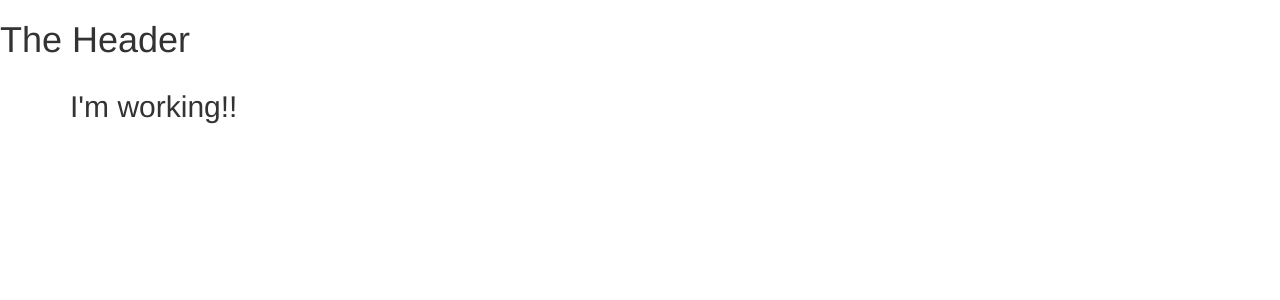
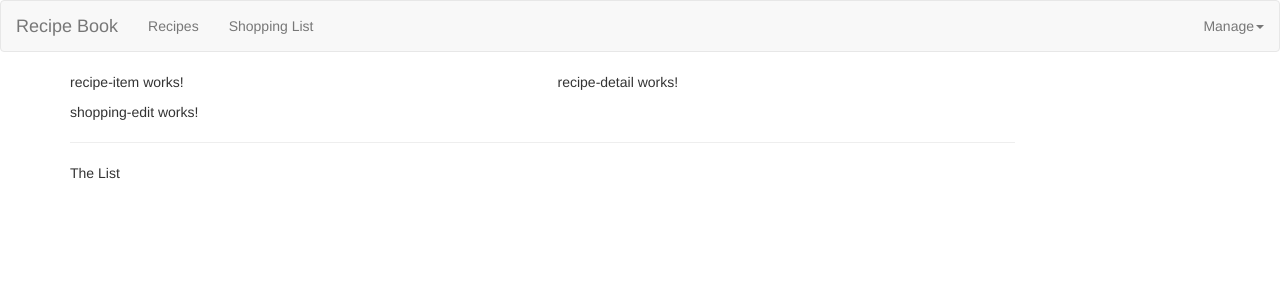
Before and after one commit to andylushman/Angular-Recipe-Book, an Angular app: page / in a window 1280 px wide. Shown: the top 300 px of the page. Built offline with nearby package versions, Linux system fonts and the light colour scheme.

Commit message:
Created Recipe constructor

```diff
--- a/src/app/app.component.html
+++ b/src/app/app.component.html
@@ -2,7 +2,8 @@
 <div class="container">
   <div class="row">
     <div class="col-md-12">
-      <h2>I'm working!!</h2>
+      <app-recipes></app-recipes>
+      <app-shopping-list></app-shopping-list>
     </div>
   </div>
 </div>
--- a/src/app/header/header.component.html
+++ b/src/app/header/header.component.html
@@ -1 +1,25 @@
-<h1>The Header</h1>
+<nav class="navbar navbar-default">
+    <div class="container-fluid">
+        <div class="navbar-header">
+            <a href="#" class="navbar-brand">Recipe Book</a>
+        </div>
+
+        <div class="navbar-default">
+            <ul class="nav navbar-nav">
+                <li><a href="#">Recipes</a></li>
+                <li><a href="#">Shopping List</a></li>
+            </ul>
+
+            <ul class="nav navbar-nav navbar-right">
+                <li class="dropdown">
+                    <a href="#" class="dropdown-toggle" role="button">Manage<span class="caret"></span></a>
+                    <ul class="dropdown-menu">
+                        <li><a href="#">Save Data</a></li>
+                        <li><a href="#">Fetch Data</a></li>
+                    </ul>
+                </li>
+            </ul>
+
+        </div>
+    </div>
+</nav>
--- a/src/app/recipes/recipe-list/recipe-item/recipe-item.component.html
+++ b/src/app/recipes/recipe-list/recipe-item/recipe-item.component.html
@@ -0,0 +1,3 @@
+<p>
+    recipe-item works!
+  </p>
--- a/src/app/recipes/recipe-list/recipe-item/recipe-item.component.ts
+++ b/src/app/recipes/recipe-list/recipe-item/recipe-item.component.ts
@@ -1,5 +1,4 @@
 import { Component } from "@angular/core";
-import { templateJitUrl } from "@angular/compiler";
 
 @Component({
     selector: 'app-recipe-item',
--- a/src/app/recipes/recipe-list/recipe-list.component.html
+++ b/src/app/recipes/recipe-list/recipe-list.component.html
@@ -1,3 +1 @@
-<p>
-  recipe-list works!
-</p>
+<app-recipe-item></app-recipe-item>
--- a/src/app/recipes/recipe-list/recipe-list.component.ts
+++ b/src/app/recipes/recipe-list/recipe-list.component.ts
@@ -6,6 +6,7 @@
   styleUrls: ['./recipe-list.component.css']
 })
 export class RecipeListComponent implements OnInit {
+  recipes= [];
 
   constructor() { }
 
--- a/src/app/recipes/recipes.component.html
+++ b/src/app/recipes/recipes.component.html
@@ -1,3 +1,8 @@
-<p>
-  recipes works!
-</p>
+<div class="row">
+  <div class="col-md-5">
+    <app-recipe-list></app-recipe-list>
+  </div>
+  <div class="col-md-7">
+    <app-recipe-detail></app-recipe-detail>
+  </div>
+</div>
--- a/src/app/shopping-list/shopping-list.component.html
+++ b/src/app/shopping-list/shopping-list.component.html
@@ -1,3 +1,7 @@
-<p>
-  shopping-list works!
-</p>
+<div class="row">
+  <div class="col-xs-10">
+    <app-shopping-edit></app-shopping-edit>
+    <hr>
+    <p>The List</p>
+  </div>
+</div>
```
Also changed, not shown: src/app/recipes/recipe.model.ts (added, +11 -0 lines).
